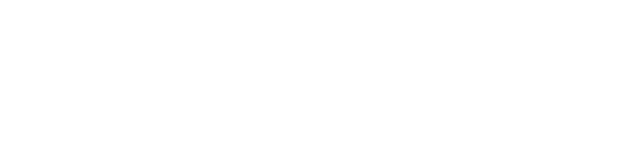
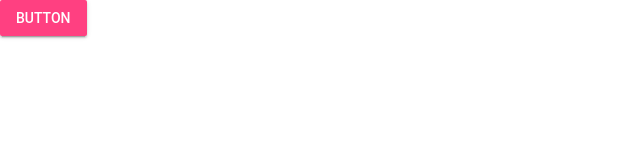
Before and after one commit to Quadtuple/cheapest-seller, a plain HTML site: page index.html in a window 1280 px wide. Shown: the whole page, without its empty margins (0-640 px from the left). Drawn offline with nearby package versions, Linux system fonts and the light colour scheme.

Commit message:
Added getmdl cdn in the head section and added a simple button to test it.

```diff
--- a/index.html
+++ b/index.html
@@ -4,9 +4,13 @@
 		<title>Cheapest Seller</title>
 		<meta charset = "UTF-8">
 		<meta name="viewport" content="width=device-width, initial-scale=1.0">
+
+		<link rel="stylesheet" href="https://fonts.googleapis.com/icon?family=Material+Icons">
+		<link rel="stylesheet" href="https://code.getmdl.io/1.2.0/material.indigo-pink.min.css">
+		<script defer src="https://code.getmdl.io/1.2.0/material.min.js"></script>
 	</head>
 
 	</body>
-
+		<button class="mdl-button mdl-js-button mdl-button--raised mdl-js-ripple-effect mdl-button--accent">Button</button>
 	</body>
 </html>
```
